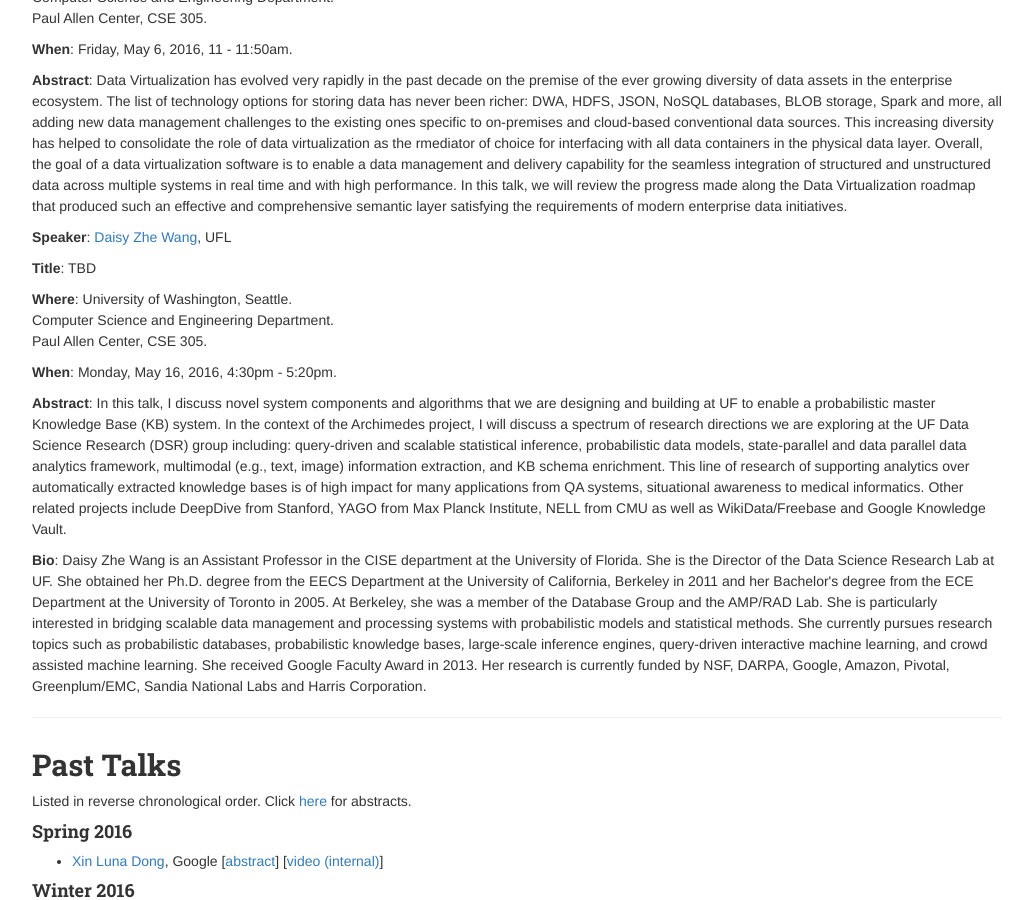
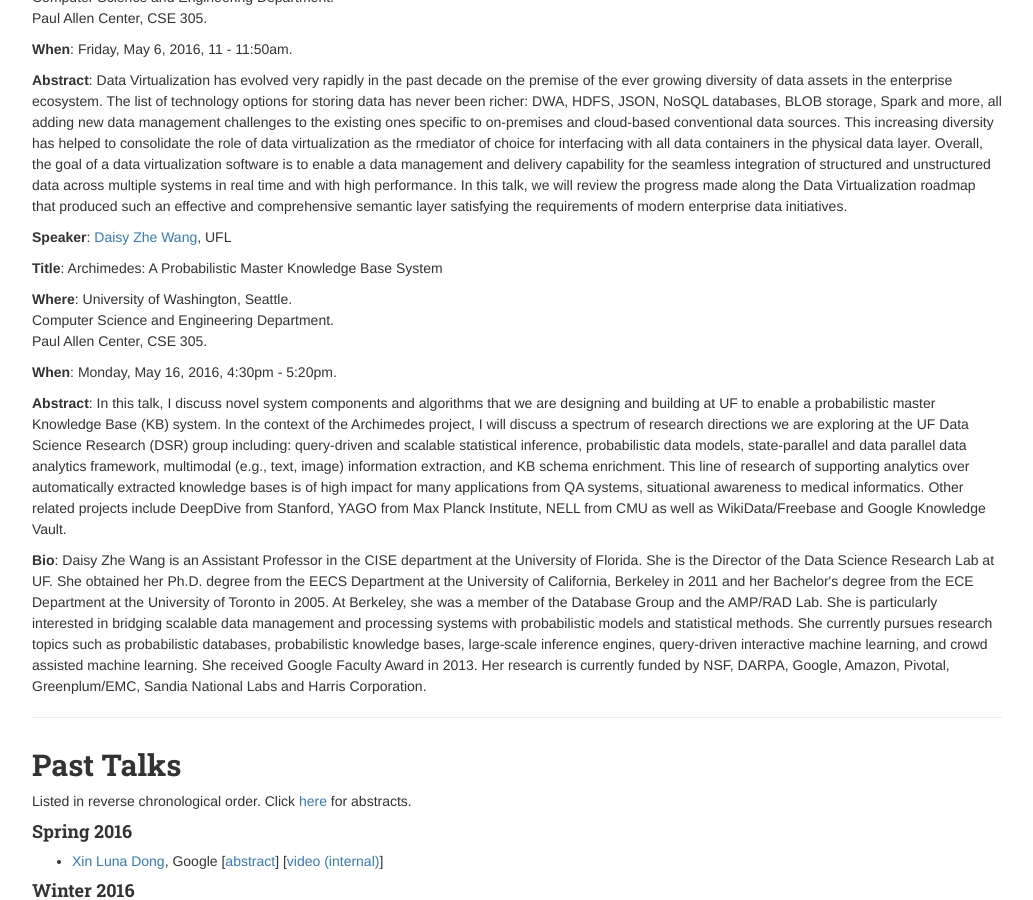
Before and after one commit to uwdb/website, a Jekyll site: the page built from nwds/nwds.markdown, in a window 1280 px wide and 900 px high, scrolled down 498 px. Shown: the whole window, without its empty margins (123-1156 px from the left). Built offline with Jekyll 4.4.1, drawn with Linux system fonts in a browser that asks for light colours; nearby versions of some CDN libraries; Markdown is read by kramdown in place of the engine named in the settings.

Commit message:
added Daisy's talk title

```diff
--- a/nwds/nwds.markdown
+++ b/nwds/nwds.markdown
@@ -34,7 +34,7 @@ Data Virtualization has evolved very rapidly in the past decade on the premise o
 <p><a name="daisy_wang_05_16_16"></a>
 <strong>Speaker</strong>: <a href="http://dsr.cise.ufl.edu/daisyw/">Daisy Zhe Wang</a>, UFL</p>
 
-<p><strong>Title</strong>: TBD</p>
+<p><strong>Title</strong>: Archimedes: A Probabilistic Master Knowledge Base System </p>
 
 <p><strong>Where</strong>: University of Washington, Seattle.<br>
 Computer Science and Engineering Department.<br>
```
